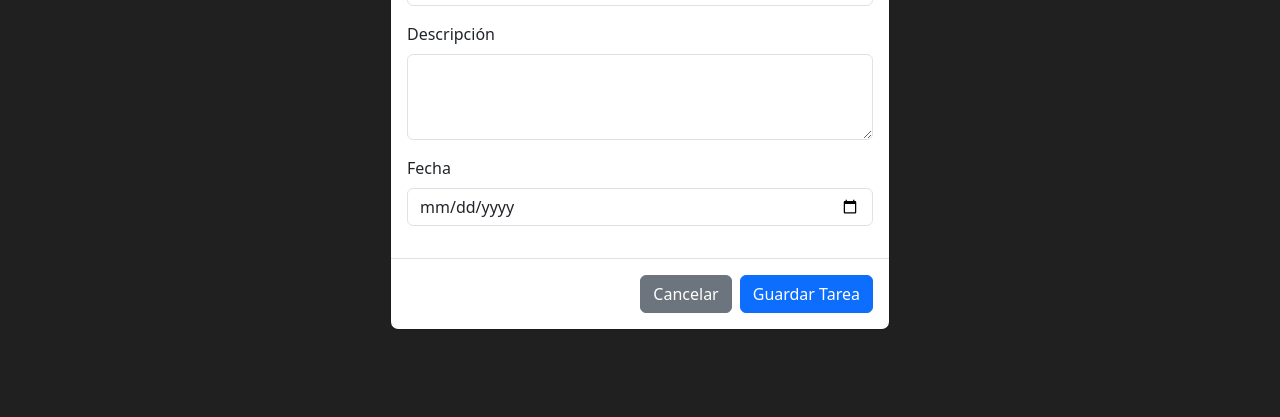
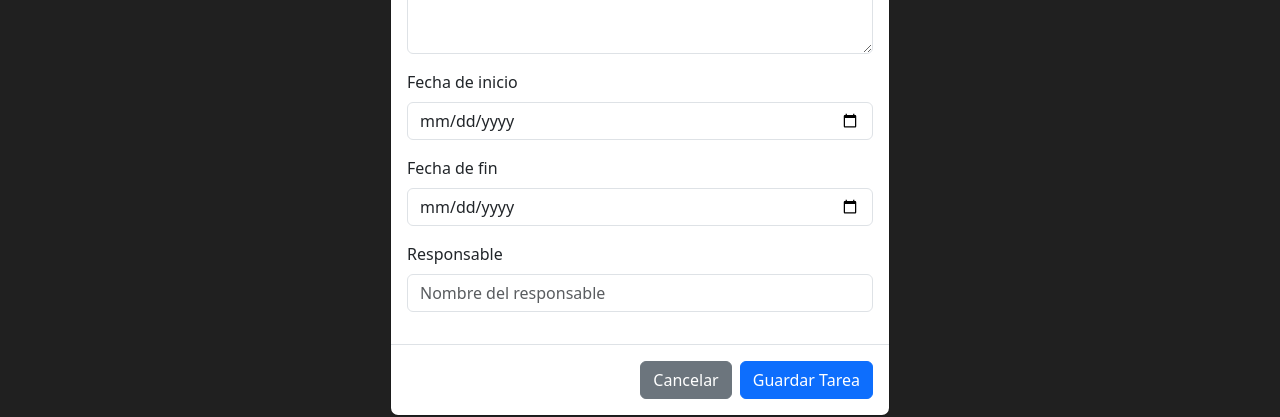
Before and after one commit to miguel-jaeger/todo-frontend, a React (Create React App) app: page / in a window 1280 px wide. Both pictures are taken after a click on the button "Agregar Tarea". Shown: the part 307-724 px from the top of the page. Built offline with nearby package versions, Linux system fonts and the light colour scheme; no server answers.

Commit message:
Se añaden los campos de fecha inicio y fecha de fin a AddTask

```diff
--- a/src/components/AddTaskModal.jsx
+++ b/src/components/AddTaskModal.jsx
@@ -5,8 +5,9 @@ function AddTaskModal({ onSave }) {
         title: "",
         description: "",
         dateBegin: "",
+        dateEnd: "",
         status: "pendiente",
-        owner: "Luis"
+        owner: ""
     });
 
     const handleChange = e => {
@@ -19,8 +20,9 @@ function AddTaskModal({ onSave }) {
             title: "",
             description: "",
             dateBegin: "",
+            dateEnd: "",
             status: "pendiente",
-            owner: "Luis"
+            owner: ""
         });
     };
 
@@ -36,6 +38,7 @@ function AddTaskModal({ onSave }) {
 
                     <div className="modal-body">
 
+                        {/* Título */}
                         <div className="mb-3">
                             <label className="form-label">Título</label>
                             <input
@@ -48,6 +51,7 @@ function AddTaskModal({ onSave }) {
                             />
                         </div>
 
+                        {/* Descripción */}
                         <div className="mb-3">
                             <label className="form-label">Descripción</label>
                             <textarea
@@ -59,14 +63,40 @@ function AddTaskModal({ onSave }) {
                             />
                         </div>
 
+                        {/* Fecha inicio */}
                         <div className="mb-3">
-                            <label className="form-label">Fecha</label>
+                            <label className="form-label">Fecha de inicio</label>
                             <input
                                 name="dateBegin"
                                 value={form.dateBegin}
                                 onChange={handleChange}
                                 className="form-control"
                                 type="date"
+                            />
+                        </div>
+
+                        {/* Fecha de fin */}
+                        <div className="mb-3">
+                            <label className="form-label">Fecha de fin</label>
+                            <input
+                                name="dateEnd"
+                                value={form.dateEnd}
+                                onChange={handleChange}
+                                className="form-control"
+                                type="date"
+                            />
+                        </div>
+
+                        {/* Owner */}
+                        <div className="mb-3">
+                            <label className="form-label">Responsable</label>
+                            <input
+                                name="owner"
+                                value={form.owner}
+                                onChange={handleChange}
+                                className="form-control"
+                                type="text"
+                                placeholder="Nombre del responsable"
                             />
                         </div>
 
```
